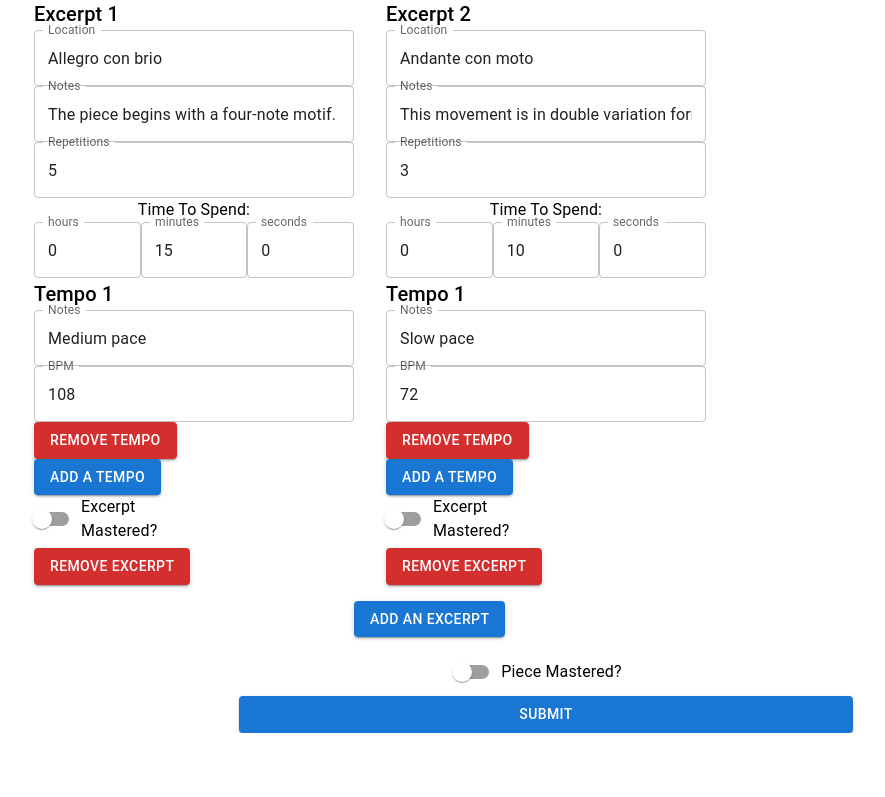
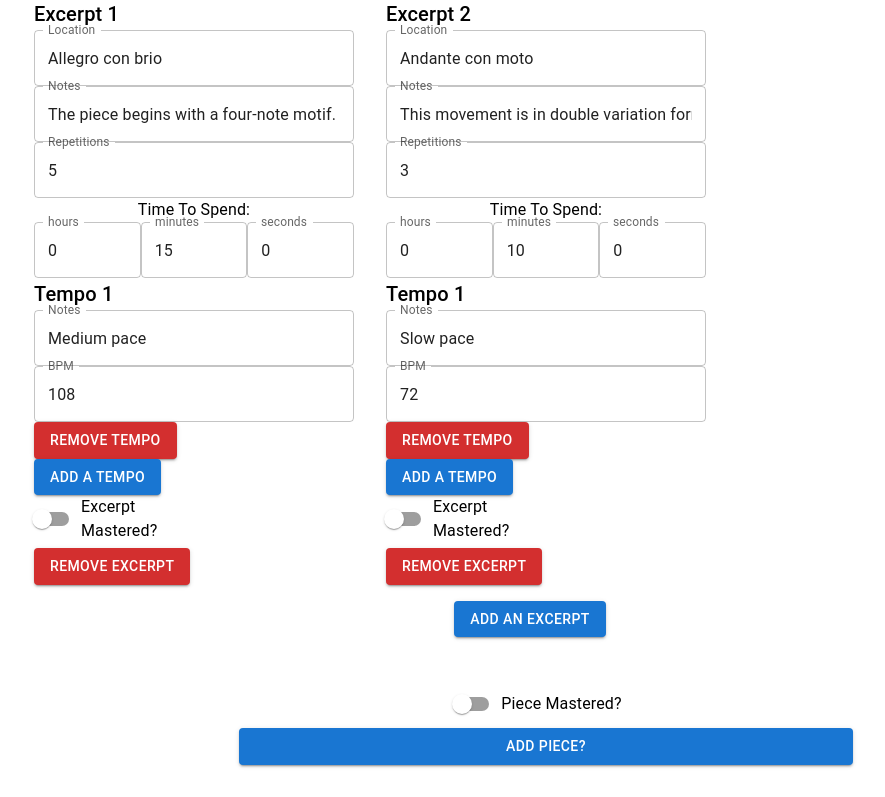
Before and after one commit to shoneriki/mern-practice, a React (Create React App) app in the folder client/: page /piece/create in a window 1280 px wide. Shown: the part 286-1083 px from the top of the page, without its empty margins (94-979 px from the left). Before the commit the page ends 1019 px from the top, so only its background shows below. Built offline with nearby package versions, Linux system fonts and the light colour scheme.

Commit message:
added edit and submit button to piece form, also added conditional for 0 for hr, min, sec for practiceSession list

```diff
--- a/client/src/components/piece-components/PieceForm.js
+++ b/client/src/components/piece-components/PieceForm.js
@@ -355,10 +355,10 @@ export const PieceForm = ({
                           width: "100%",
                           display: "flex",
                           justifyContent: "center",
-                          margin: "1rem 0",
+                          margin: "1rem auto",
                         }}
                       >
-                        <Grid item xs={12} sm={4}>
+                        <Box>
                           <Button
                             type="button"
                             variant="contained"
@@ -384,7 +384,7 @@ export const PieceForm = ({
                           >
                             Add an Excerpt
                           </Button>
-                        </Grid>
+                        </Box>
                       </Box>
                     </Grid>
                   )}
@@ -396,6 +396,7 @@ export const PieceForm = ({
                     display: "flex",
                     flexDirection: "column",
                     alignItems: "center",
+                    margin: "2rem auto"
                   }}
                 >
                   <Field
@@ -408,14 +409,28 @@ export const PieceForm = ({
                       />
                     )}
                   />
+                  {
+                    id ? (
+                      <Button
+                        type="submit"
+                        variant="contained"
+                        color="warning"
+                        sx={{ width: "50%"}}
+                      >
+                        Edit Piece?
+                      </Button>
+                    ):
+                    (
                       <Button
                         type="submit"
                         variant="contained"
                         color="primary"
                         sx={{ width: "60%" }}
                       >
-                    Submit
+                        Add Piece?
                       </Button>
+                    )
+                  }
                 </Box>
               </Form>
             </Box>
--- a/client/src/components/practiceSession-components/PracticeSessionList.js
+++ b/client/src/components/practiceSession-components/PracticeSessionList.js
@@ -126,17 +126,18 @@ export const PracticeSessionList = () => {
                       <Grid container sx={{width: "50%"}} >
                         <Grid item sx={4} sm={4}>
                           <Typography>
-                            {practiceSession.piece.length.hours} hr
+                            {practiceSession.piece.length.hours > 0 ? practiceSession.piece.length.hours : 0}
+                              hr
                           </Typography>
                         </Grid>
                         <Grid item sx={4} sm={4}>
                           <Typography>
-                            {practiceSession.piece.length.minutes} min
+                            {practiceSession.piece.length.minutes > 0 ? practiceSession.piece.length.minutes : 0} min
                           </Typography>
                         </Grid>
                         <Grid item sx={4} sm={4}>
                           <Typography>
-                            {practiceSession.piece.length.seconds} sec
+                            {practiceSession.piece.length.seconds > 0 ? practiceSession.piece.length.seconds : 0} sec
                           </Typography>
                         </Grid>
                       </Grid>
```
Lines whose indentation alone changed are shown as unchanged.
